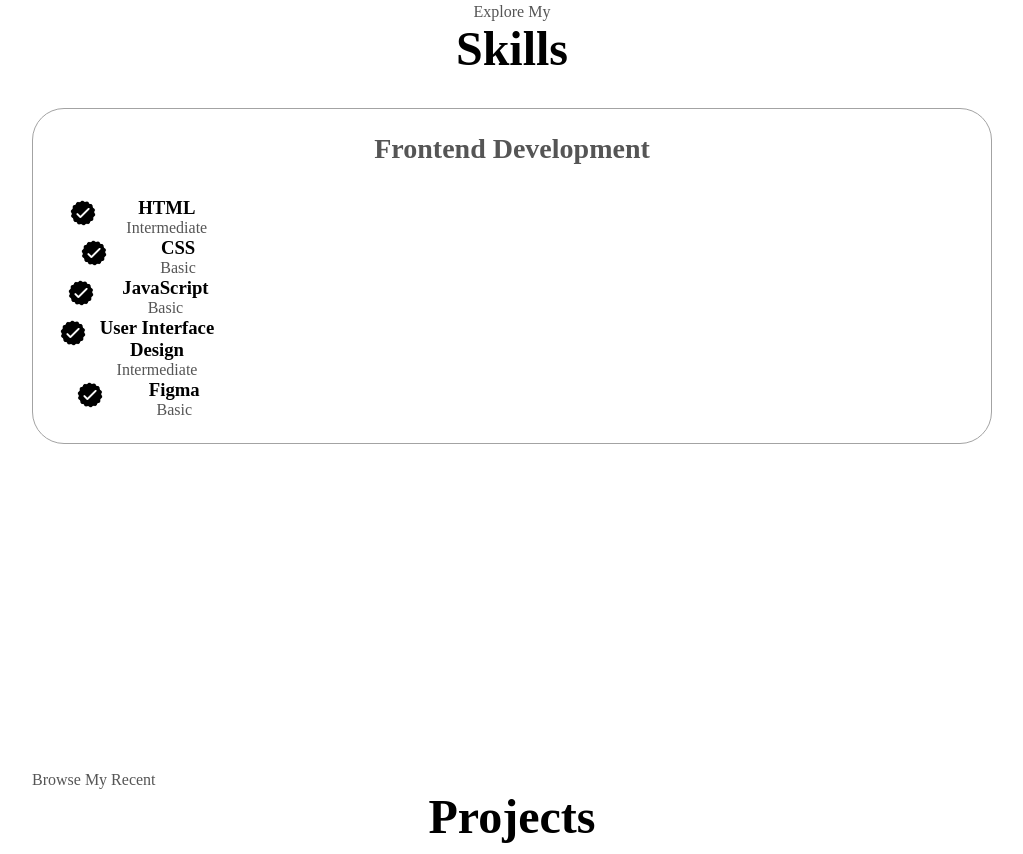
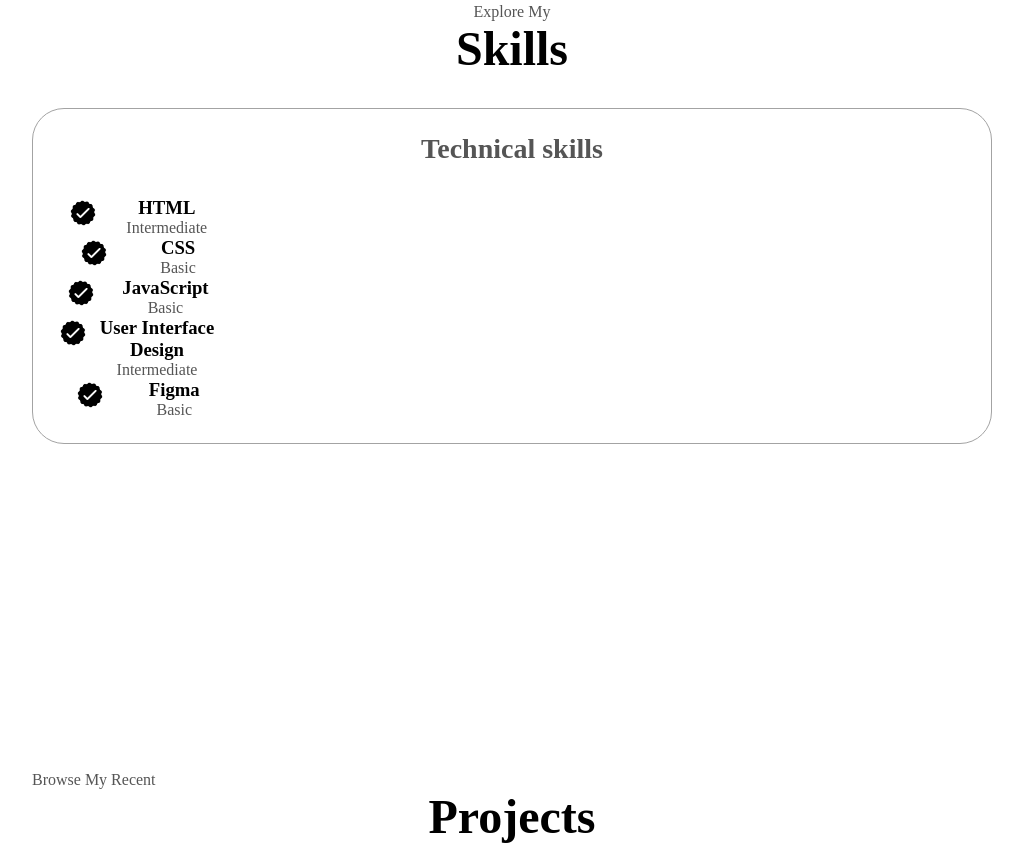
Before and after one commit to FarrellAlexander/Portfolio-Farrell, a plain HTML site: page index.html in a window 1280 px wide. Shown: the part 1693-2547 px from the top of the page, without its empty margins (128-1151 px from the left). Drawn offline with Linux system fonts and the light colour scheme; a web font is replaced by a local one.

Commit message:
Update index.html

```diff
--- a/index.html
+++ b/index.html
@@ -115,7 +115,7 @@
     <div class="skills-details-container">
         <div class="about-containers">
             <div class="details-containers">
-                <h2 class="skills-sub-title">Frontend Development</h2>
+                <h2 class="skills-sub-title">Technical skills</h2>
                 <div class="article-container"></div>
                 <article>
                     <img src="./assets/checkmark.png" alt="Expirience
```
